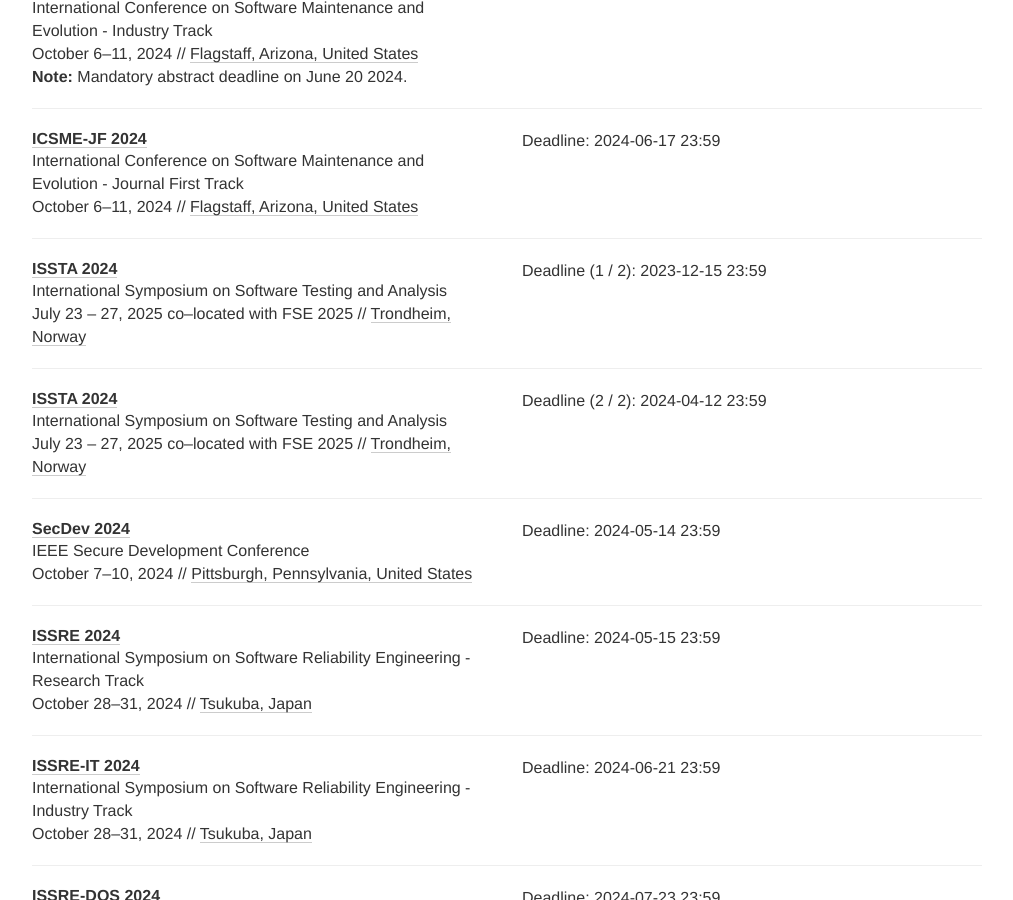
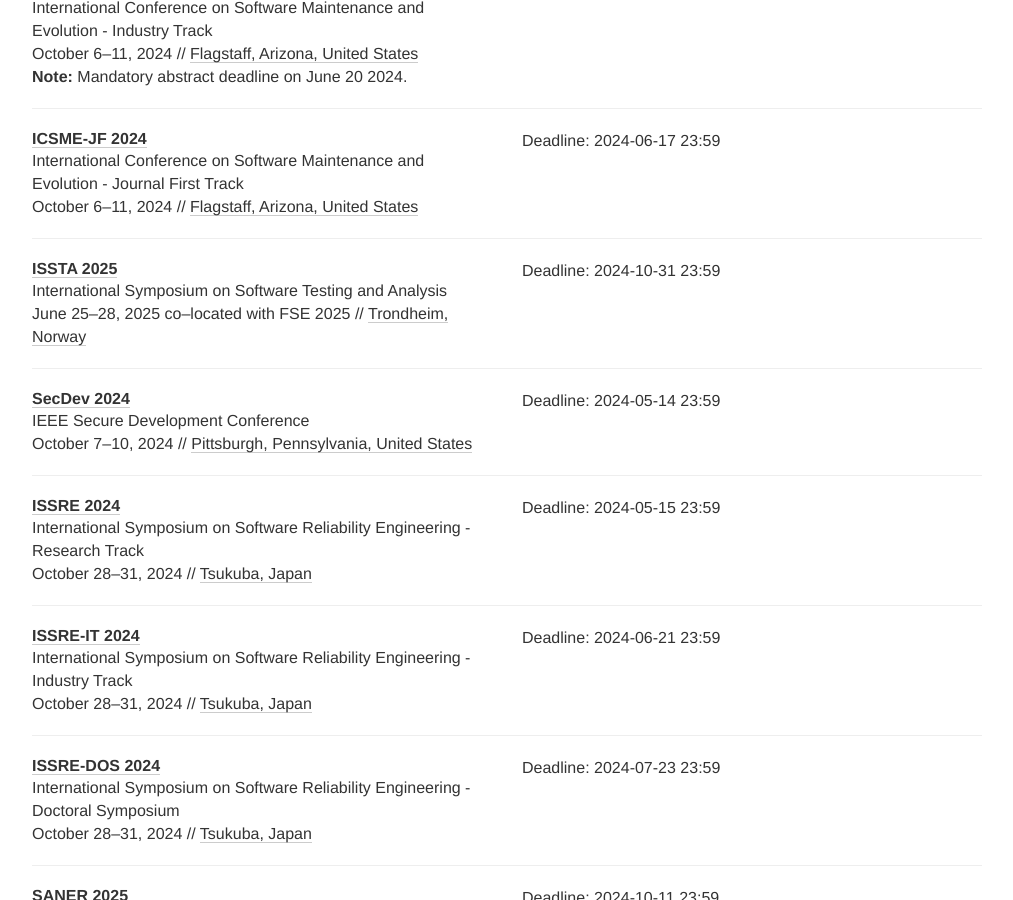
Before and after one commit to se-deadlines/se-deadlines.github.io, a Jekyll site: the page built from index.html, in a window 1280 px wide and 900 px high, scrolled down 12626 px. Shown: the whole window, without its empty margins (133-1146 px from the left). Built offline with Jekyll 4.4.1, drawn with Linux system fonts in a browser that asks for light colours; nearby versions of some CDN libraries.

Commit message:
Updated ISSTA deadline.

```diff
--- a/_data/conferences.yml
+++ b/_data/conferences.yml
@@ -882,14 +882,13 @@
 # ISSTA
 - name: ISSTA
   description: International Symposium on Software Testing and Analysis
-  year: 2024
-  link: https://2024.issta.org/track/issta-2024-papers
+  year: 2025
+  link: https://conf.researchr.org/track/issta-2025/issta-2025-papers#Call-for-Papers
   deadline:
-  - "2023-12-15 23:59"
-  - "2024-04-12 23:59"
-  date: July 23 - 27, 2025 co-located with FSE 2025
+  - "2024-10-31 23:59"
+  date: June 25-28, 2025 co-located with FSE 2025
   place: Trondheim, Norway
-  tags: [CO, RPT, EXPT, REST]
+  tags: [CO, RPT]
 
 # SecDev
 - name: SecDev
```
